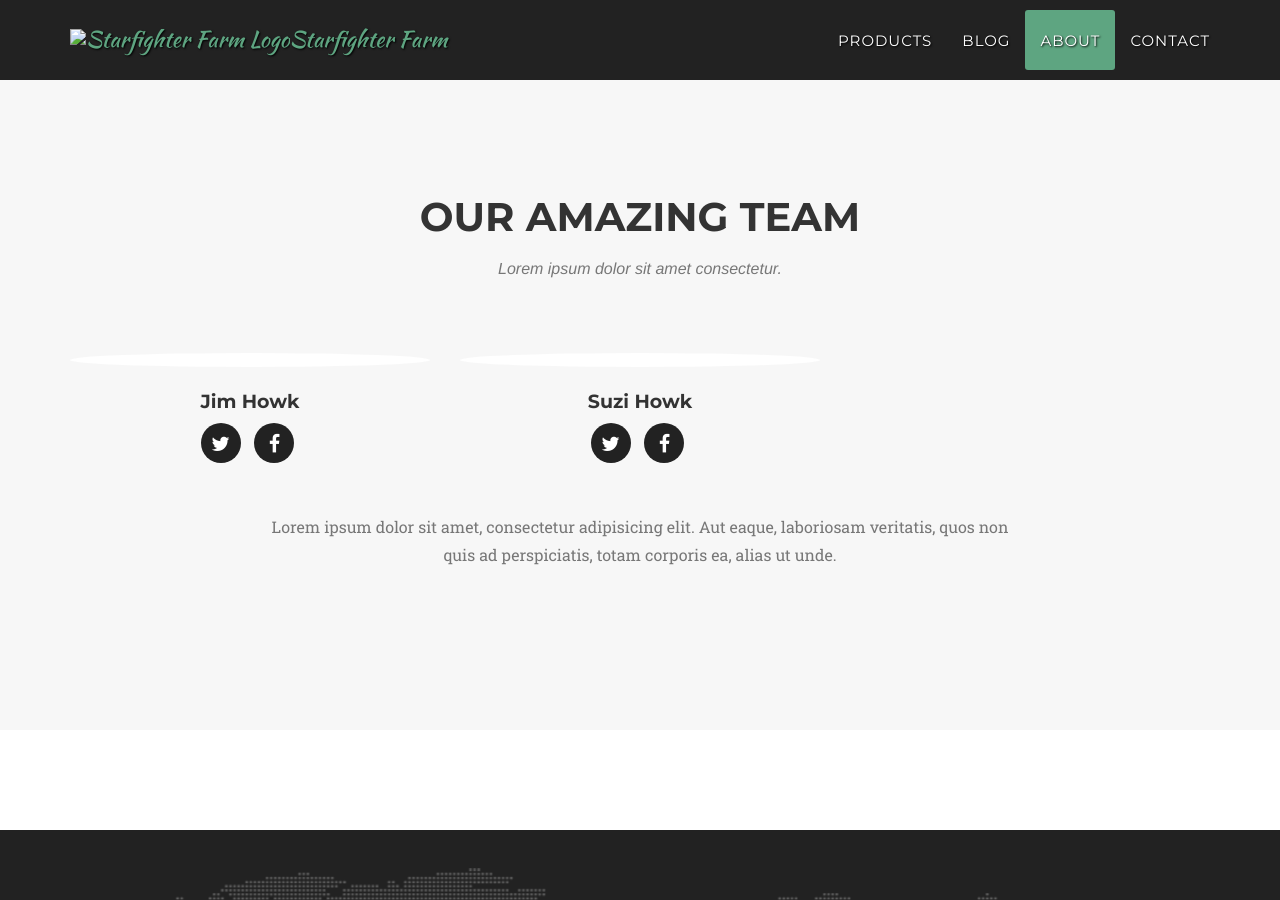
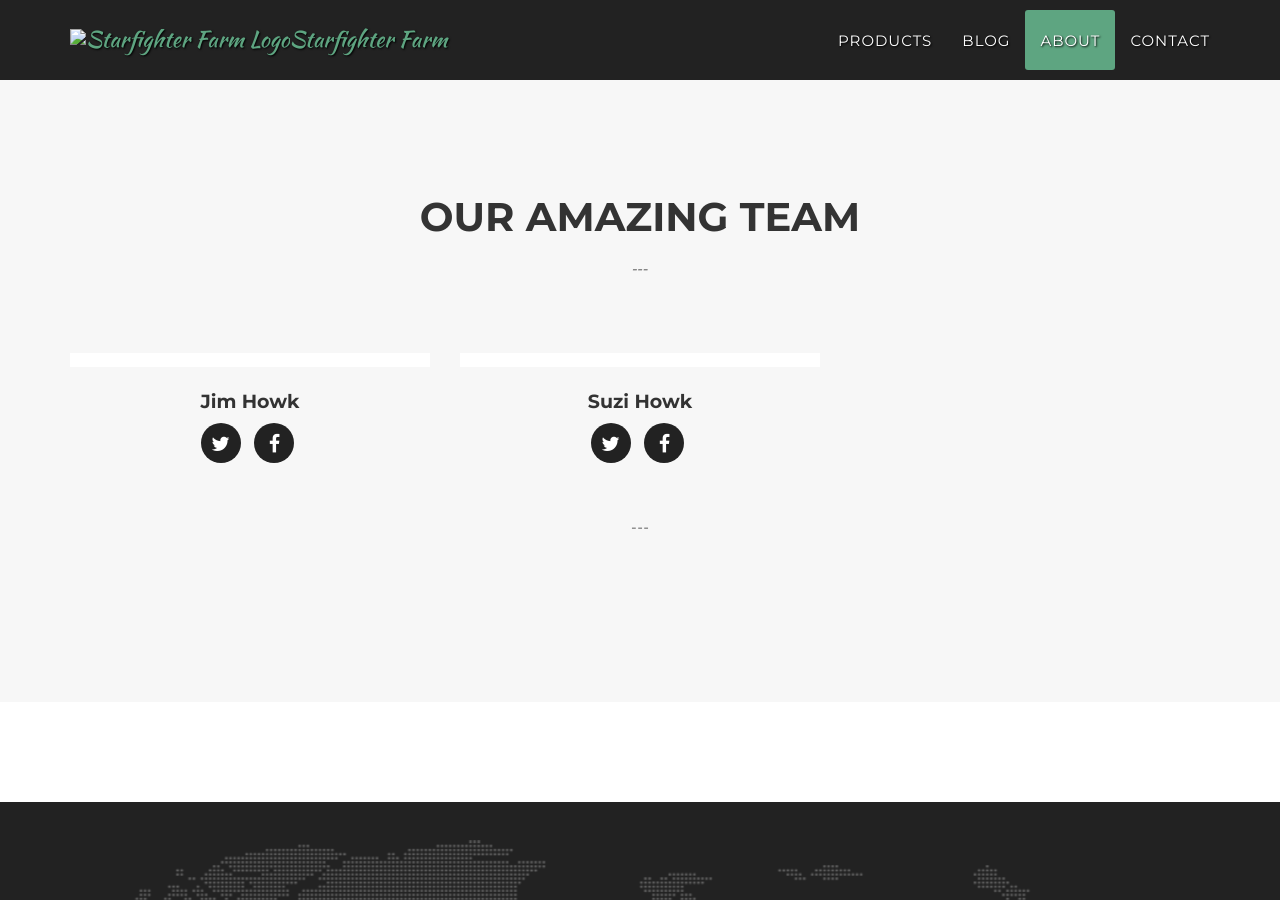
Before and after one commit to StarfighterFarm/sff-main, a Jekyll site: the page built from _posts/2014-07-16-project-3.markdown, in a window 1280 px wide and 900 px high, scrolled down 2795 px. Built offline with Jekyll 4.4.1, drawn with Linux system fonts in a browser that asks for light colours; some web fonts are replaced.

Commit message:
team update

```diff
--- a/_includes/team.html
+++ b/_includes/team.html
@@ -4,14 +4,14 @@
             <div class="row">
                 <div class="col-lg-12 text-center">
                     <h2 class="section-heading">Our Amazing Team</h2>
-                    <h3 class="section-subheading text-muted">Lorem ipsum dolor sit amet consectetur.</h3>
+                    <h3 class="section-subheading text-muted">---</h3>
                 </div>
             </div>
             <div class="row">
                 {% for member in site.people %}
                 <div class="col-sm-4">
                     <div class="team-member">
-                        <img src="img/team/{{ member.pic }}.jpg" class="img-responsive img-circle" alt="">
+                        <img src="img/team/{{ member.pic }}.jpg" class="img-responsive" alt="">
                         <h4>{{ member.name }}</h4>
                         <p class="text-muted">{{ member.position }}</p>
                         <ul class="list-inline social-buttons">
@@ -30,7 +30,7 @@
             </div>
             <div class="row">
                 <div class="col-lg-8 col-lg-offset-2 text-center">
-                    <p class="large text-muted">Lorem ipsum dolor sit amet, consectetur adipisicing elit. Aut eaque, laboriosam veritatis, quos non quis ad perspiciatis, totam corporis ea, alias ut unde.</p>
+                    <p class="large text-muted">---</p>
                 </div>
             </div>
         </div>
```
